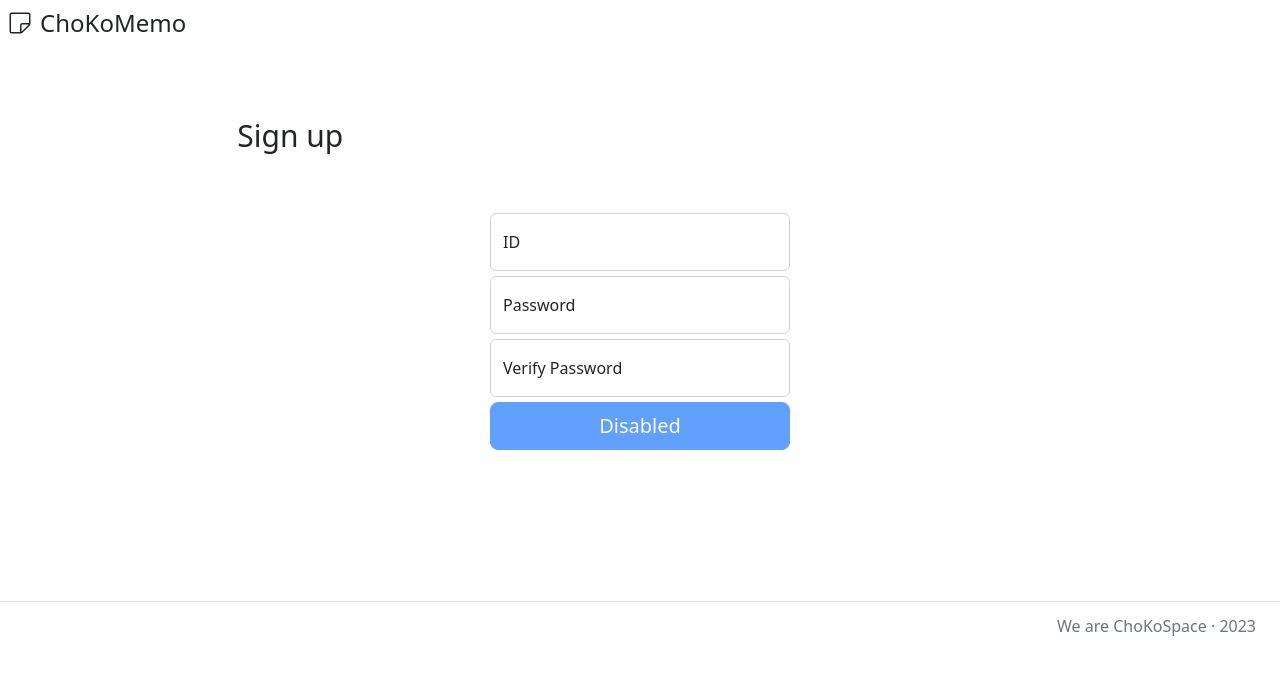
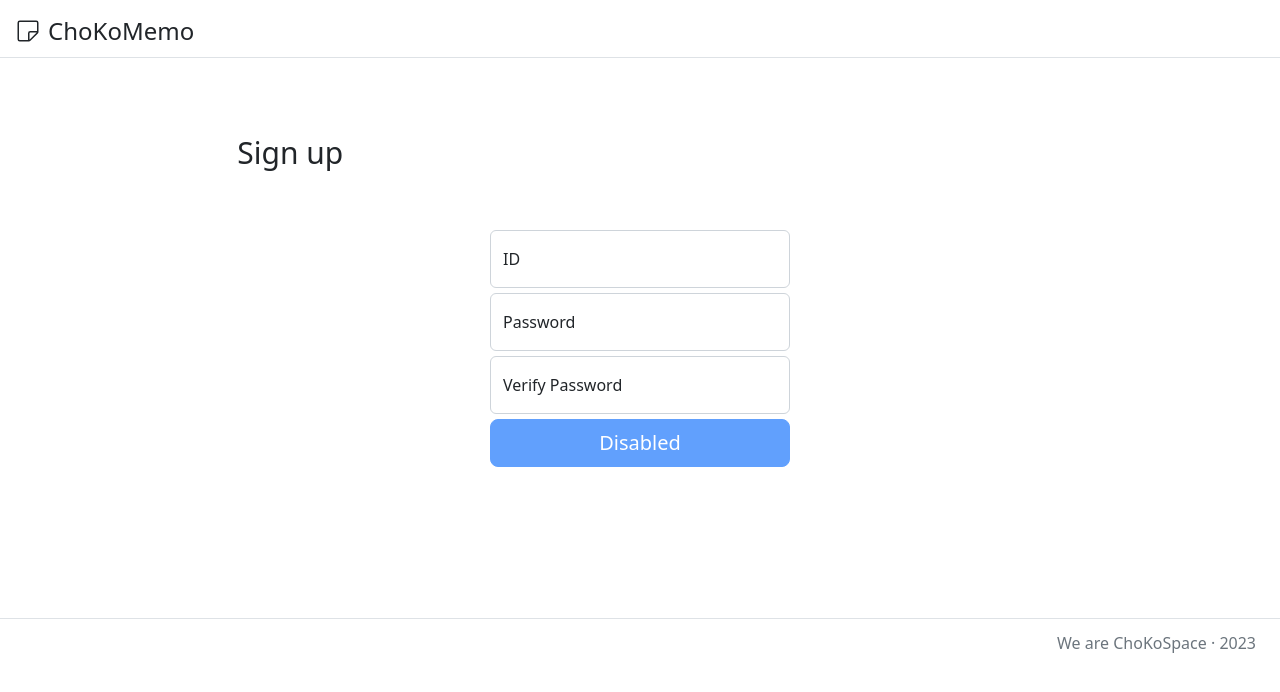
Before and after one commit to Rhqo/React-Practice, a React (Create React App) app: page /account/signup in a window 1280 px wide. Shown: the top 692 px of the page. Built offline with nearby package versions, Linux system fonts and the light colour scheme.

Commit message:
header 구분선 추가

```diff
--- a/src/header.js
+++ b/src/header.js
@@ -4,7 +4,7 @@ import './home/HomePage'
 
 function Header() {
     return (
-        <header>
+        <header class="d-flex align-items-center p-2 border-bottom">
             <meta charset="UTF-8"></meta>
             <meta http-equiv="X-UA-Compatible" content="IE=edge"></meta>
             <meta name="viewport" content="width=device-width, initial-scale=1.0"></meta>
```
